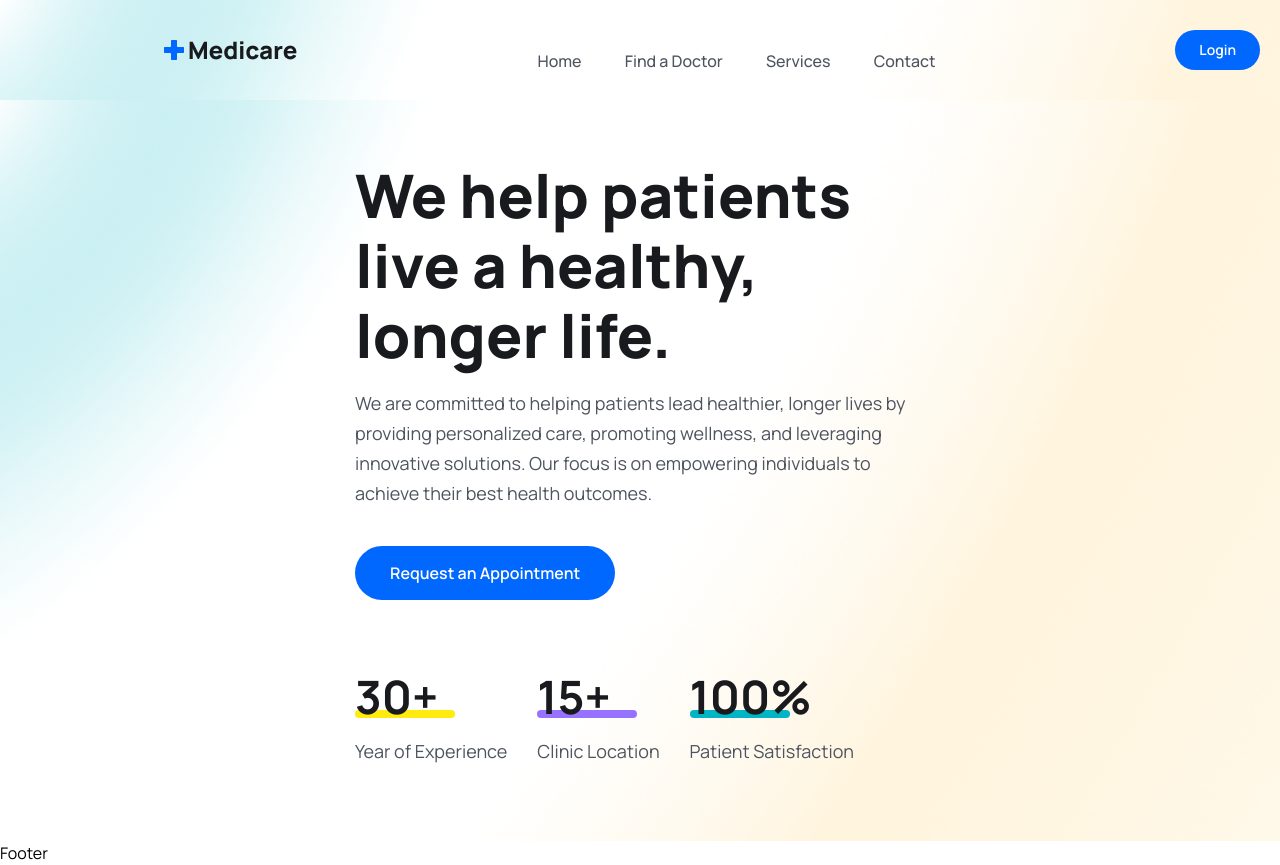
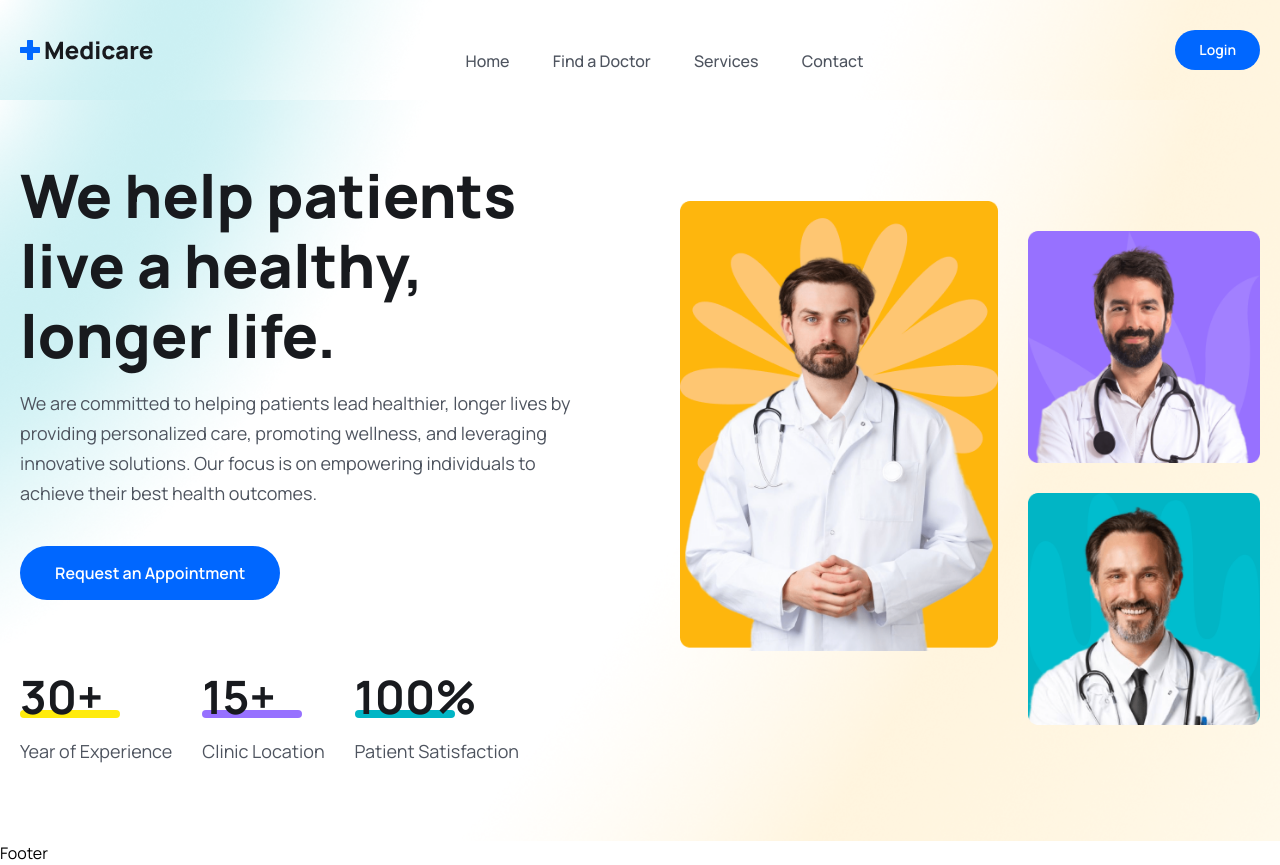
Before and after one commit to Isurulak1/Doctor_apoiment_bookingapp, a React (Vite) app in the folder frontend/: page / in a window 1280 px wide. Built offline with nearby package versions, Linux system fonts and the light colour scheme.

Commit message:
finish create hero content

```diff
--- a/frontend/src/components/Header/Header.jsx
+++ b/frontend/src/components/Header/Header.jsx
@@ -53,7 +53,7 @@ const toggleMenu = ()=> menuRef.current.classList.toggle('show_menu')
 
           {/* ============ logo ============ */}
           <div>
-            <img className='ml-36' src={logo} alt="" />
+            <img src={logo} alt="" />
           </div>
 
           {/* ================= menu ================  */}
--- a/frontend/src/pages/Home.jsx
+++ b/frontend/src/pages/Home.jsx
@@ -1,4 +1,8 @@
 import React from 'react'
+
+import heromimage from '../assets/images/hero-img01.png';
+import heroimg2 from '../assets/images/hero-img02.png';
+import heroimg3 from '../assets/images/hero-img03.png';
 
 const Home = () => {
   return (
@@ -50,6 +54,18 @@ const Home = () => {
 
             </div>
           </div>
+
+          {/* ====================hero cntent ================= */}
+          <div className='flex gap-[30px] justify-end'>
+            <div>
+              <img className='w-full' src={heromimage} alt="" />
+            </div>
+            <div className='mt-[30px]'>
+              <img className='w-full mb-[30px]' src={heroimg2} alt="" />
+              <img className='w-full' src={heroimg3} alt="" />
+            </div>
+          </div>
+
         </div>
       </div>
      </section>
```
